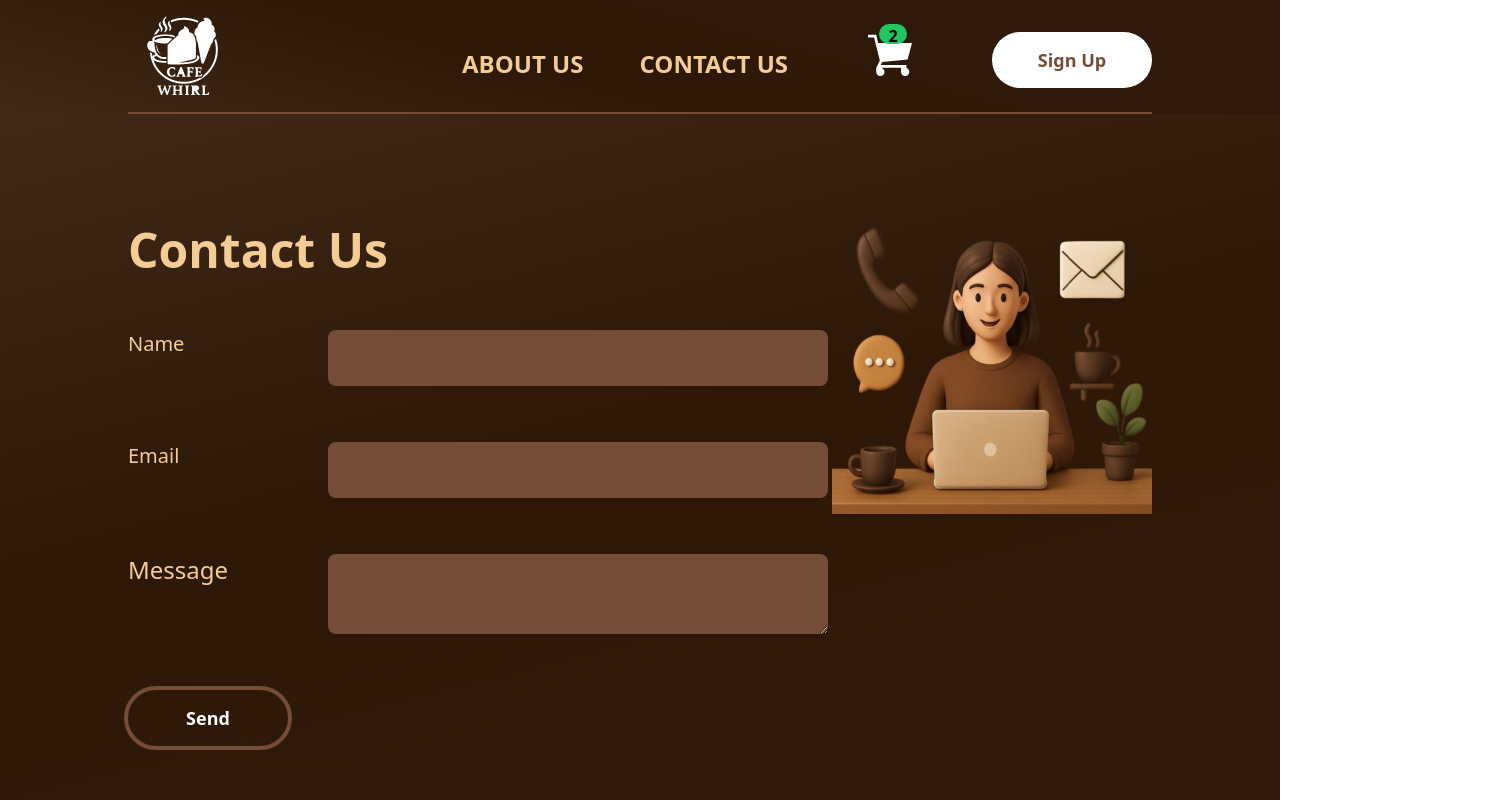
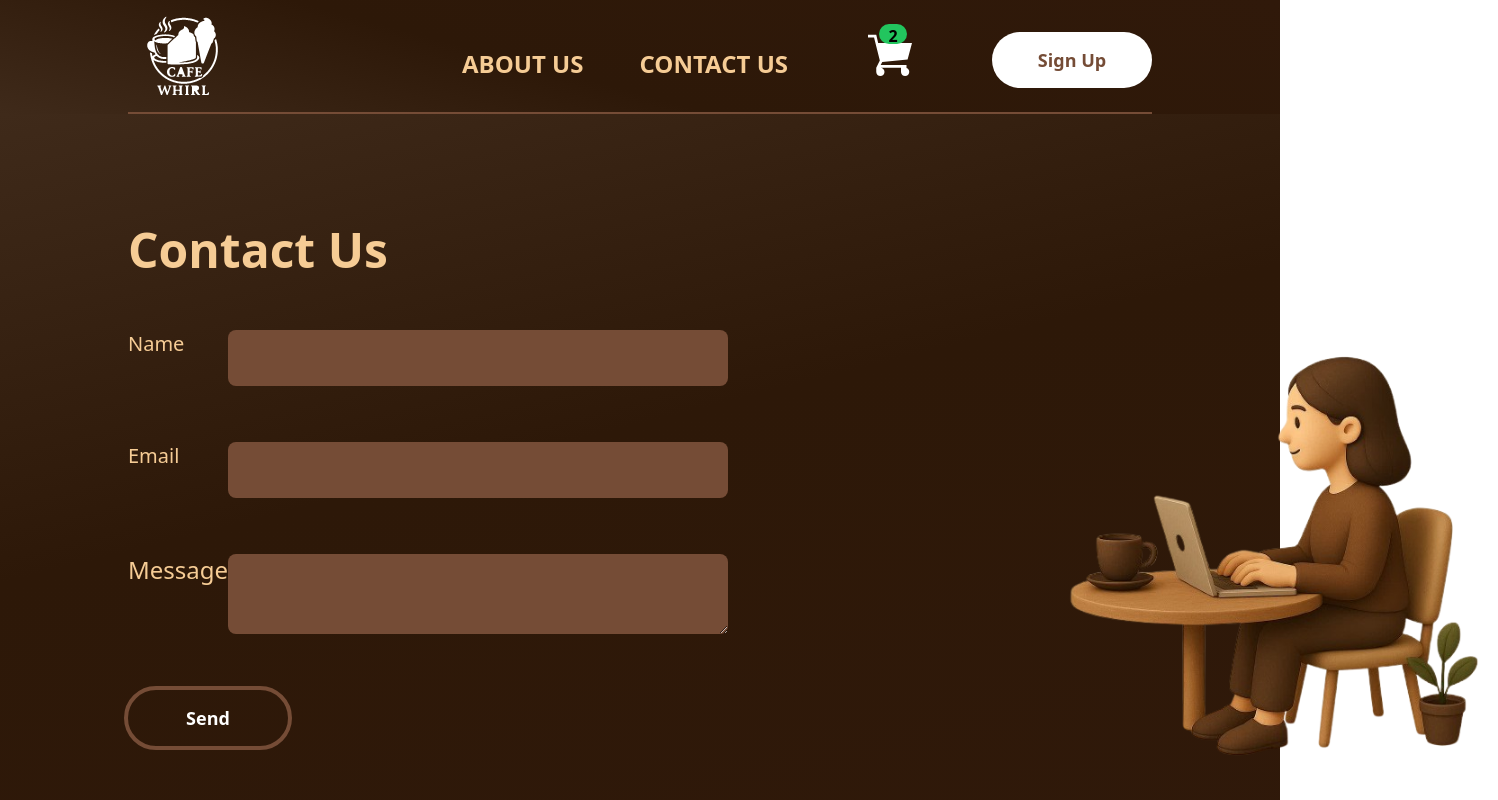
Before and after one commit to fatemeh-abbasi-1/coffee-shop-website, a React (Vite) app: page /contact-us in a window 1280 px wide. Shown: the top 800 px of the page, 1498 px wide, since content can reach past the window. Built offline with nearby package versions, Linux system fonts and the light colour scheme; data requests are answered from the project's data file.

Commit message:
fix : update vite versoin

```diff
--- a/package.json
+++ b/package.json
@@ -34,6 +34,6 @@
     "tailwindcss": "^3.4.17",
     "typescript": "~5.7.2",
     "typescript-eslint": "^8.24.1",
-    "vite": "^6.2.0"
+    "vite": "~6.2.6"
   }
 }
--- a/src/components/organisms/ContactUsSection/ContactUsSection.tsx
+++ b/src/components/organisms/ContactUsSection/ContactUsSection.tsx
@@ -22,7 +22,7 @@ const ContactUsSection = () => {
 
   return (
     <Section>
-      <div className="flex justify-between pt-28">
+      <div className="flex gap-80 pt-28">
         <div className="flex flex-col gap-14 w-[700px] ">
           <Title size="medium">Contact Us</Title>
           <InputWithLable
@@ -59,7 +59,7 @@ const ContactUsSection = () => {
           </div>
           <Button onClick={sendMessage}>Send</Button>
         </div>
-        <Image src={"src/assets/images/person.png"} className="w-80 h-72"/>
+        <Image src={"src/assets/images/person.png"} className="w-[500px] h-[450px] mt-24" />
       </div>
     </Section>
   );
--- a/src/components/organisms/Register/Register.tsx
+++ b/src/components/organisms/Register/Register.tsx
@@ -91,6 +91,7 @@ const Register = () => {
               }
               onBlur={() => setEmailFocus(false)}
               onFocus={() => setEmailFocus(true)}
+              ref={inputRef}
             />
             {!validEmail && emailFocus && email && (
               <Text variant="smaller">Enter your email address.</Text>
@@ -132,7 +133,7 @@ const Register = () => {
           )}
           {success && (
             <Text variant="small" className="text-green-500">
-              Payment successful!
+              Successful Registration!
             </Text>
           )}
           <div className="flex justify-between gap-10">
```
Also changed, not shown: src/assets/images/person.png, 1 other file (tests, documents, lock files or other folders).
